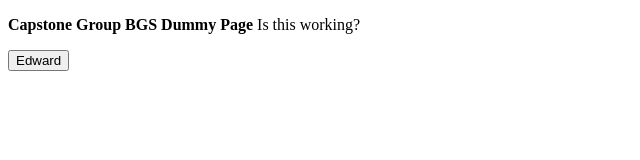
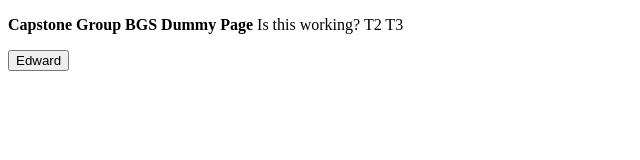
Before and after one commit to ESGFreelance/CapstoneBGS, a plain HTML site: page index.html in a window 1280 px wide. Shown: the full height of the page, 0-640 px from the left. Drawn offline with nearby package versions, Linux system fonts and the light colour scheme.

Commit message:
Update index.html

```diff
--- a/index.html
+++ b/index.html
@@ -19,6 +19,8 @@
     <p>
       <b>Capstone Group BGS Dummy Page</b>
       Is this working?
+      T2
+      T3
     </p>
 
     <button type="button" class="btn btn-primary" onclick="getData()">
```
